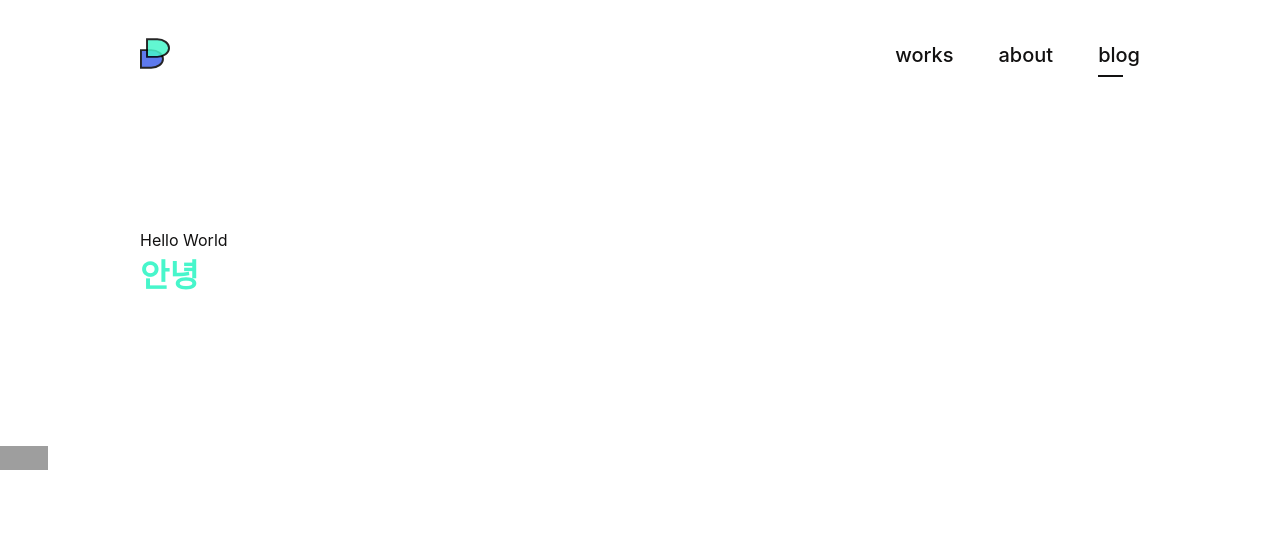
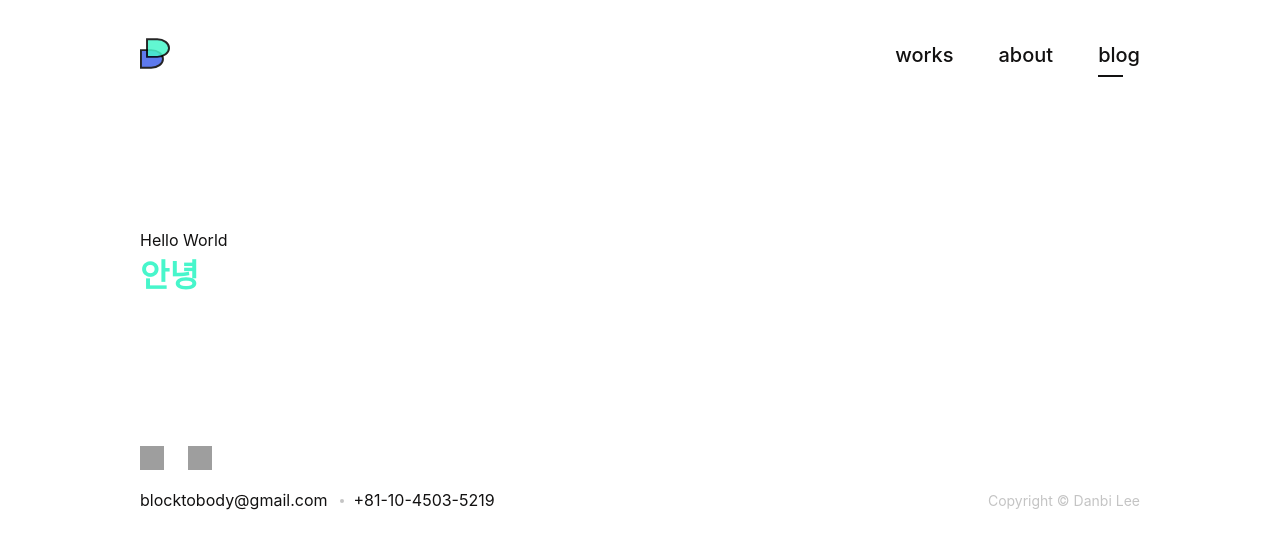
Before and after one commit to danbileee/blog, a Next.js app: page / in a window 1280 px wide. Shown: the top 548 px of the page. Built offline with nearby package versions, Linux system fonts and the light colour scheme; grey boxes are pictures that could not be loaded; a web font is replaced by a local one.

Commit message:
feat: add footer markup

```diff
--- a/src/components/layout/Footer.tsx
+++ b/src/components/layout/Footer.tsx
@@ -1,3 +1,4 @@
+import styled from '@emotion/styled';
 import Image from 'next/image';
 
 interface FooterLink {
@@ -19,14 +20,74 @@ const links: FooterLink[] = [
   },
 ];
 
+const MAIL = 'blocktobody@gmail.com';
+const TEL = '+81-10-4503-5219';
+
 export default function Footer() {
   return (
-    <div>
-      {links.map(({ icon, link, channel }) => (
-        <a key={channel} href={link} rel="noopener noreferrer">
-          <Image src={icon} width={24} height={24} alt={channel} />
-        </a>
-      ))}
-    </div>
+    <Container>
+      <Links>
+        {links.map(({ icon, link, channel }) => (
+          <a key={channel} href={link} rel="noopener noreferrer">
+            <Image src={icon} width={24} height={24} alt={channel} />
+          </a>
+        ))}
+      </Links>
+      <Infos>
+        <Contacts>
+          <a href={`mailto:${MAIL}`}>{MAIL}</a>
+          <a href={`tel:${TEL}`}>{TEL}</a>
+        </Contacts>
+        <Copyright>Copyright © Danbi Lee</Copyright>
+      </Infos>
+    </Container>
   );
 }
+
+const Container = styled.footer`
+  width: 100vw;
+  padding: 0 calc(50vw - 500px);
+  margin-bottom: 50px;
+`;
+
+const Links = styled.ul`
+  margin-bottom: 16px;
+
+  & > a:not(:last-of-type) {
+    margin-right: 24px;
+  }
+`;
+
+const Infos = styled.div`
+  display: flex;
+  align-items: center;
+  justify-content: space-between;
+`;
+
+const Contacts = styled.div`
+  display: flex;
+  align-items: center;
+
+  & > a:not(:last-of-type) {
+    position: relative;
+    margin-right: 26px;
+
+    &::after {
+      content: '';
+      display: block;
+      position: absolute;
+      width: 4px;
+      height: 4px;
+      border-radius: 50%;
+      background: var(--gray-300);
+      right: -16px;
+      top: calc(50% - 1px);
+      cursor: auto;
+    }
+  }
+`;
+
+const Copyright = styled.p`
+  color: var(--gray-300);
+  font-size: 14px;
+`;
--- a/src/components/layout/Header.tsx
+++ b/src/components/layout/Header.tsx
@@ -21,7 +21,7 @@ export default function Header() {
           return (
             <NavAnchor
               key={menu}
-              href={isBlog ? BASE_BLOG_URL : `${BASE_PORTFOLIO_URL}/${menu}`}
+              href={isBlog ? BASE_BLOG_URL : `${BASE_PORTFOLIO_URL}${menu}`}
               isBlog={isBlog}
             >
               {menu}
--- a/src/styles/global.ts
+++ b/src/styles/global.ts
@@ -7,6 +7,7 @@ export const global = css`
     --primary-color: #47f6cb;
     --secondary-color: #4263eb;
     --gray-900: #121111;
+    --gray-300: #c4c4c4;
     --gray-100: #f5f5f5;
     --white: #ffffff;
   }
```
